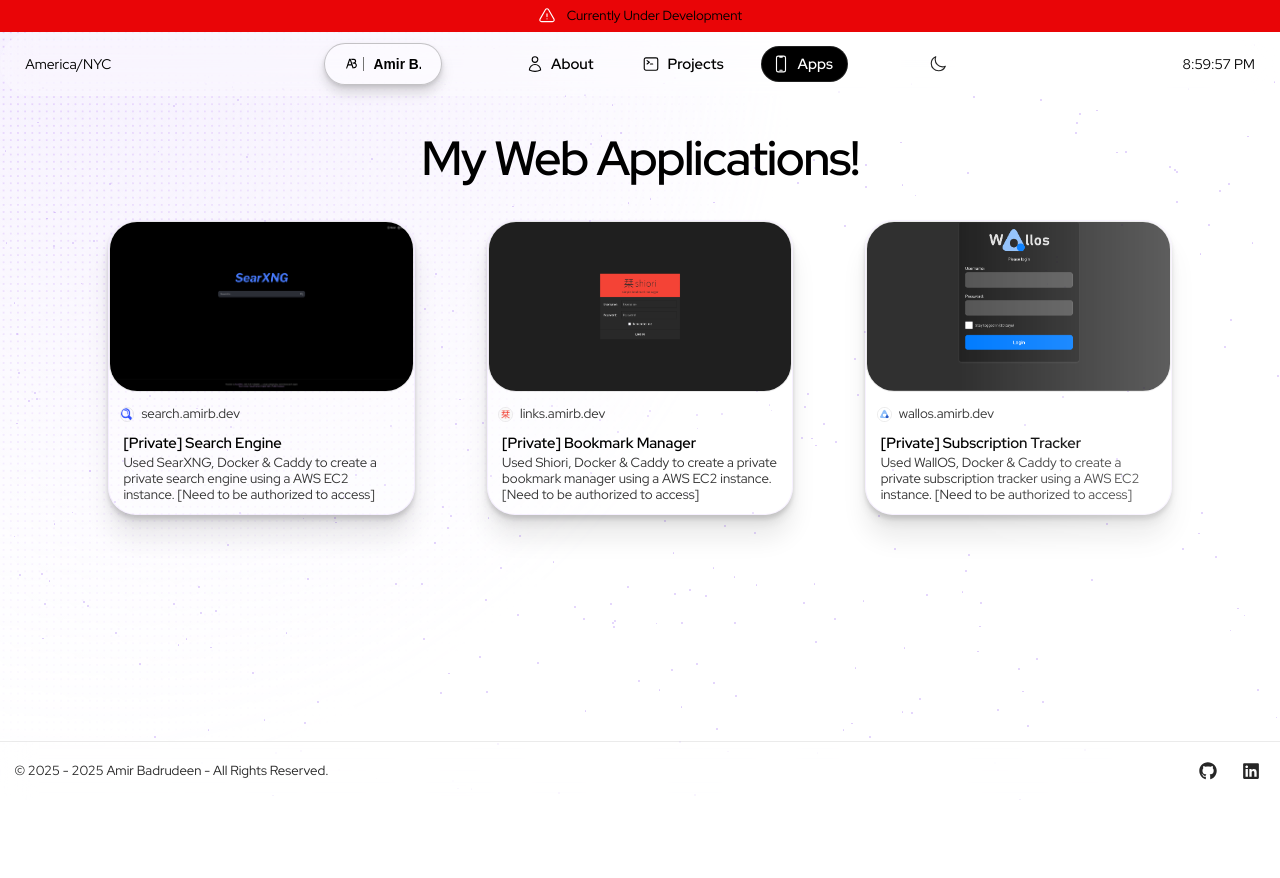
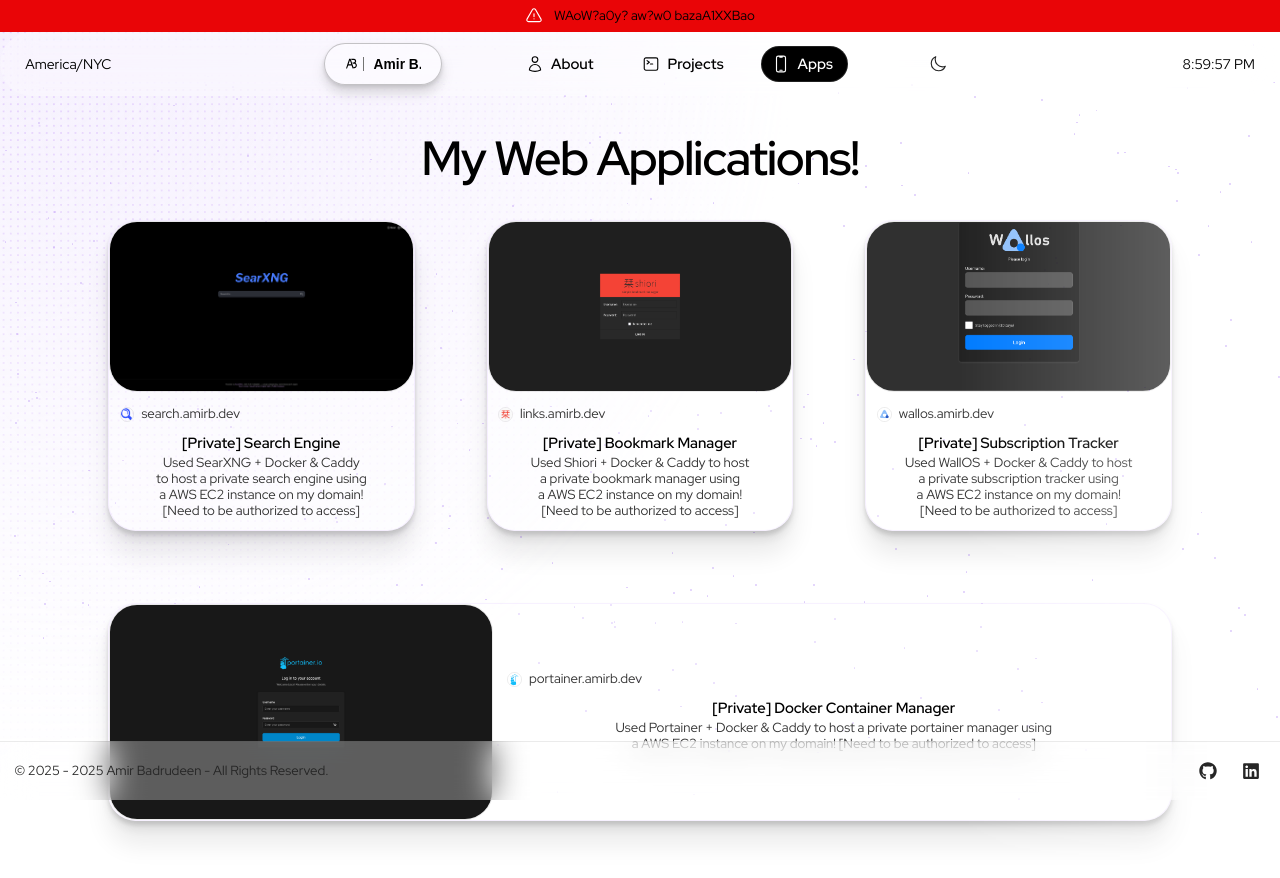
Before and after one commit to amirb2607/Official-Portfolio-Website, a Next.js app: page /apps in a window 1280 px wide. Shown: the top 878 px of the page. Before the commit the page ends 803 px from the top, so only its background shows below. Built offline with nearby package versions, Linux system fonts and the light colour scheme.

Commit message:
added portainer to apps page, fixed ogcard styling to my liking.

```diff
--- a/src/app/apps/page.tsx
+++ b/src/app/apps/page.tsx
@@ -18,6 +18,7 @@
 
 export default function Apps() {
   return (
+    //TODO: FIX REVEALFX on OGCARDS, Create OGCARD Loading State Instead of RevealFx
     <RevealFx speed="fast" translateY={5} center >
       <Column fillHeight gap="l" padding="l" paddingBottom="xl" >
         <DelayRepeatLetterFX
@@ -25,11 +26,12 @@
             delay={10_000}
             speed="slow"
             className="font-display font-m font-strong" />
-        <Column center paddingBottom="xl" marginBottom="xl">
+
+        <Column center paddingBottom="l" >
           <Row gap="xl" mobileDirection="column" paddingX="xl">
             <OgCard ogData={{
                 title: "[Private] Search Engine",
-                description: "Used SearXNG, Docker & Caddy to create a private search engine using a AWS EC2 instance. [Need to be authorized to access]",
+                description: "Used SearXNG + Docker & Caddy to host a private search engine using a AWS EC2 instance on my domain! [Need to be authorized to access]",
                 image: "/images/searxng_login.png",
                 faviconUrl: "/images/searxng.png",
                 url: "https://search.amirb.dev",
@@ -40,7 +42,7 @@
             />
             <OgCard ogData={{
                 title: "[Private] Bookmark Manager",
-                description: "Used Shiori, Docker & Caddy to create a private bookmark manager using a AWS EC2 instance. [Need to be authorized to access]",
+                description: "Used Shiori + Docker & Caddy to host a private bookmark manager using a AWS EC2 instance on my domain! [Need to be authorized to access]",
                 image: "/images/shiori_login.png",
                 faviconUrl: "/images/shiori.png",
                 url: "https://links.amirb.dev",
@@ -51,7 +53,7 @@
             />
             <OgCard ogData={{
                 title: "[Private] Subscription Tracker",
-                description: "Used WallOS, Docker & Caddy to create a private subscription tracker using a AWS EC2 instance. [Need to be authorized to access]",
+                description: "Used WallOS + Docker & Caddy to host a private subscription tracker using a AWS EC2 instance on my domain! [Need to be authorized to access]",
                 image: "/images/wallos_login.png",
                 faviconUrl: "/images/wallos.png",
                 url: "https://wallos.amirb.dev",
@@ -62,6 +64,24 @@
             />
           </Row>
         </Column>
+
+        <Column center paddingBottom="xl" marginBottom="xl">
+          <Row gap="xl" mobileDirection="column" paddingX="xl">
+            <OgCard ogData={{
+                title: "[Private] Docker Container Manager",
+                description: "Used Portainer + Docker & Caddy to host a private portainer manager using a AWS EC2 instance on my domain! [Need to be authorized to access]",
+                image: "/images/portainer_login.png",
+                faviconUrl: "/images/portainer.png",
+                url: "https://portainer.amirb.dev",
+              }}
+              direction= "row"
+              border="brand-alpha-weak"
+              shadow="xl"
+              mobileDirection="column"
+            />
+          </Row>
+        </Column>
+
       </Column>
     </RevealFx>
   );
--- a/src/once-ui/components/OgCard.tsx
+++ b/src/once-ui/components/OgCard.tsx
@@ -112,8 +112,8 @@
           {data.url && <Text variant="label-default-s" onBackground="neutral-weak">{formatDisplayUrl(data.url)}</Text>}
         </Row>
         <Column fillWidth gap="2" paddingX="4">
-          {data.title && <Text variant="label-strong-m">{data.title}</Text>}
-          {data.description && <Text variant="label-default-s" onBackground="neutral-weak">{data.description}</Text>}
+          {data.title && <Text variant="label-strong-m" align="center">{data.title}</Text>}
+          {data.description && <Text variant="label-default-s" onBackground="neutral-weak" wrap="balance" align="center" >{data.description}</Text>}
         </Column>
       </Column>
     </Card>
```
Also changed, not shown: public/images/portainer.png (added), public/images/portainer_login.png (added).
